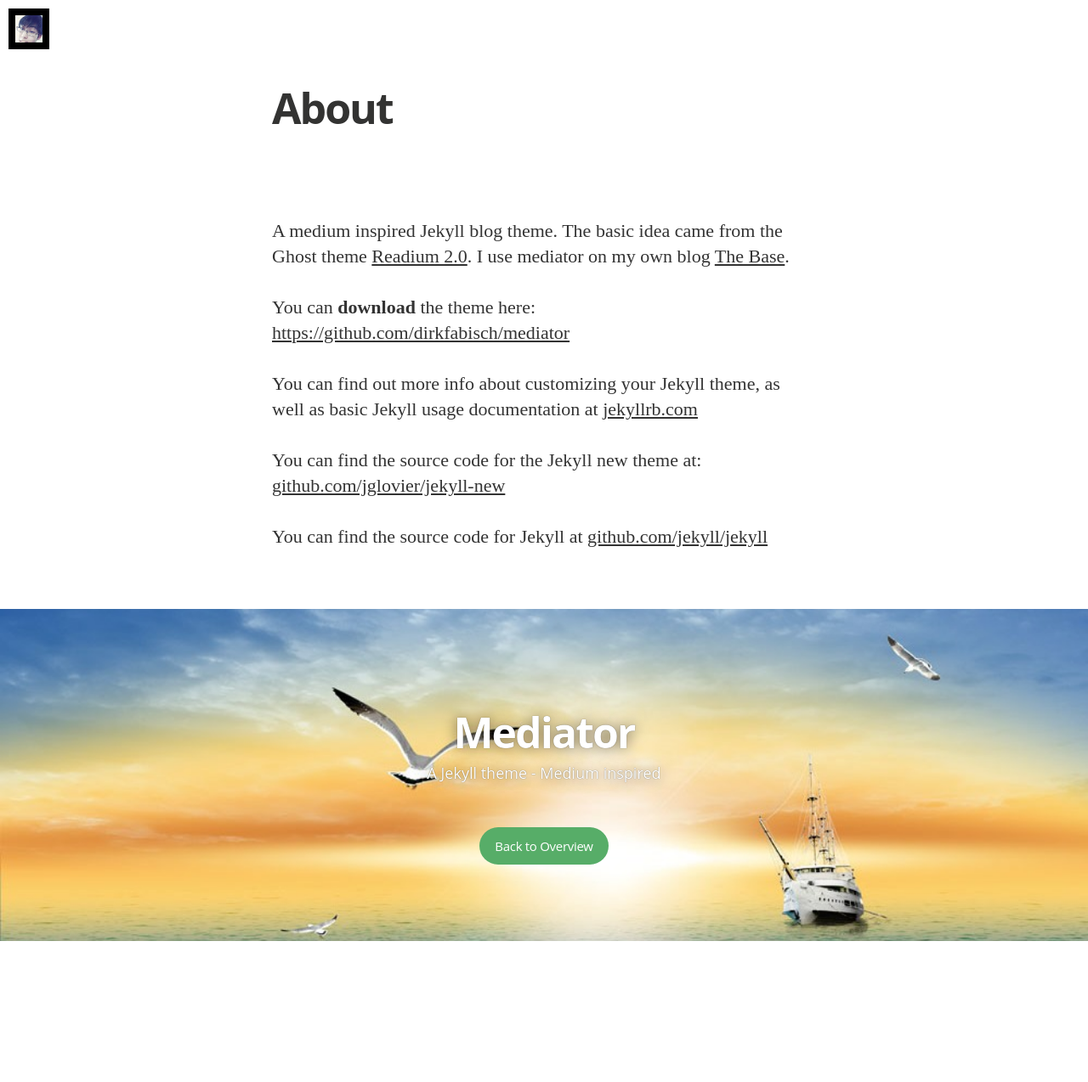
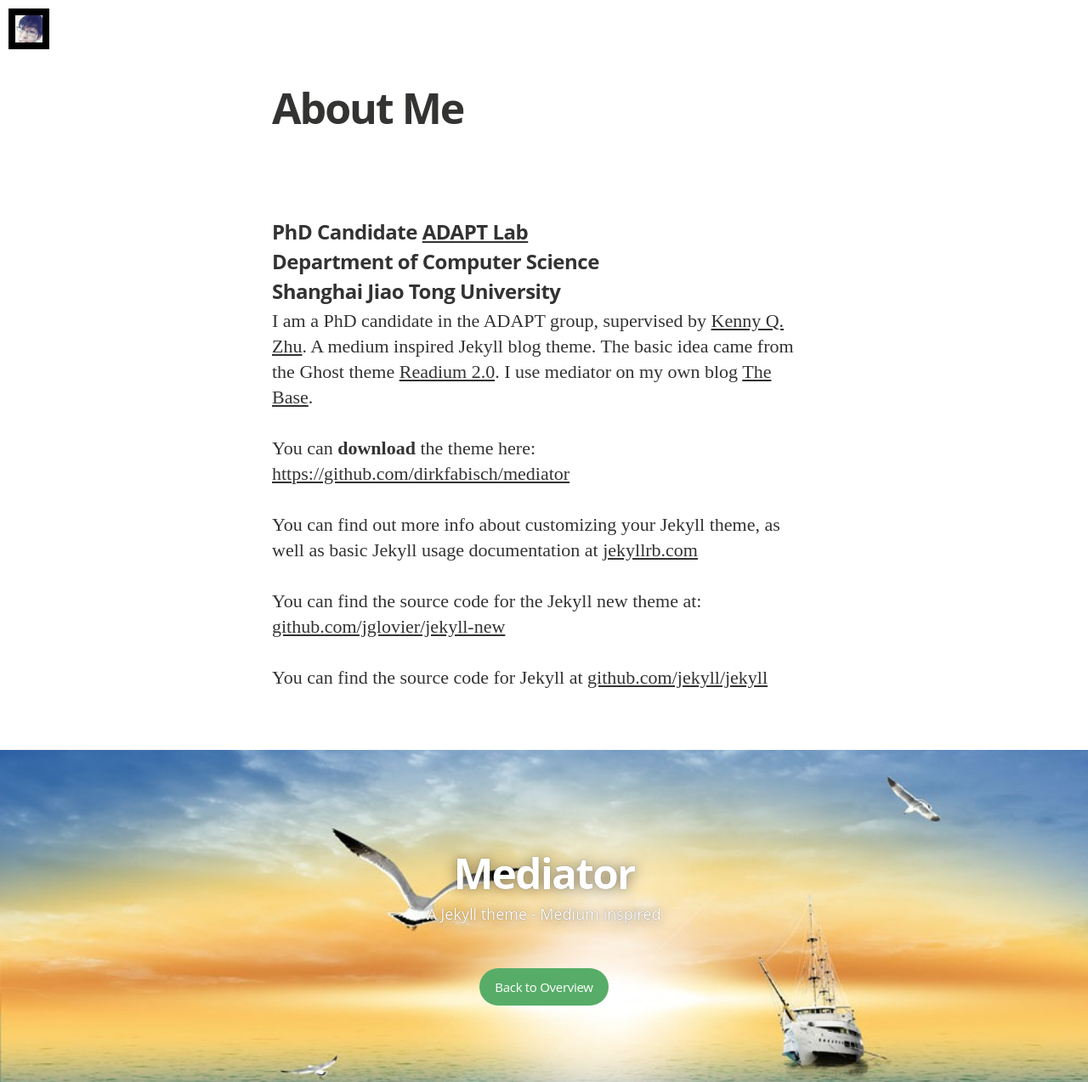
Before and after one commit to yysherlock/yysherlock.github.io, a Jekyll site: the page built from about.md, in a window 1280 px wide. Shown: the whole page at 85% size. Built offline with Jekyll 4.4.1, drawn with Linux system fonts in a browser that asks for light colours; nearby versions of some CDN libraries; some web fonts are replaced; Markdown is read by kramdown in place of the engine named in the settings; before the commit the page ends 1108 px from its top, so only the background shows below that.

Commit message:
fix about.md

```diff
--- a/about.md
+++ b/about.md
@@ -1,9 +1,13 @@
 ---
 layout: page
-title: About
+title: About Me
 permalink: /about/
 ---
+#### PhD Candidate [ADAPT Lab](http://adapt.seiee.sjtu.edu.cn/)
+#### Department of Computer Science
+#### Shanghai Jiao Tong University
 
+I am a PhD candidate in the ADAPT group, supervised by [Kenny Q. Zhu](http://www.cs.sjtu.edu.cn/~kzhu/).
 A medium inspired Jekyll blog theme. The basic idea came from the Ghost theme
 [Readium 2.0](http://www.svenread.com/readium-ghost-theme/). I use mediator on my own blog [The Base](blog.base68.com).
 
```
